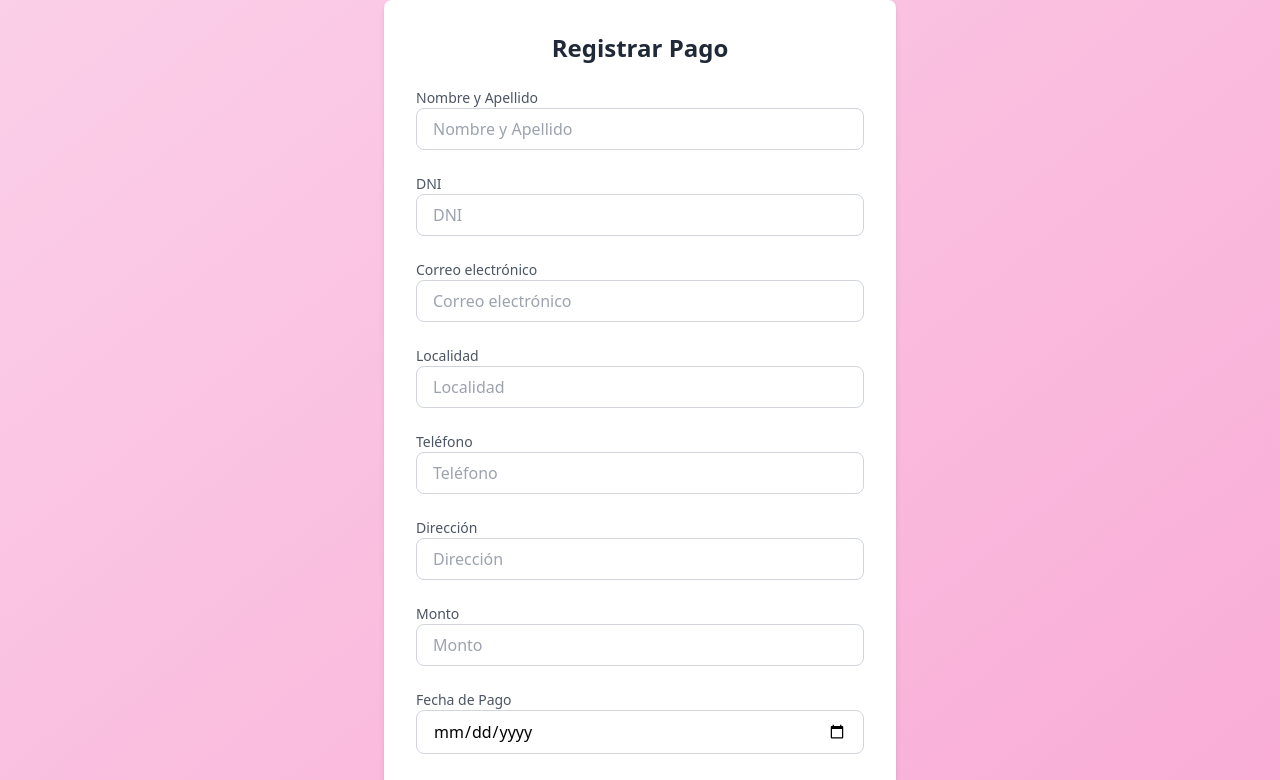
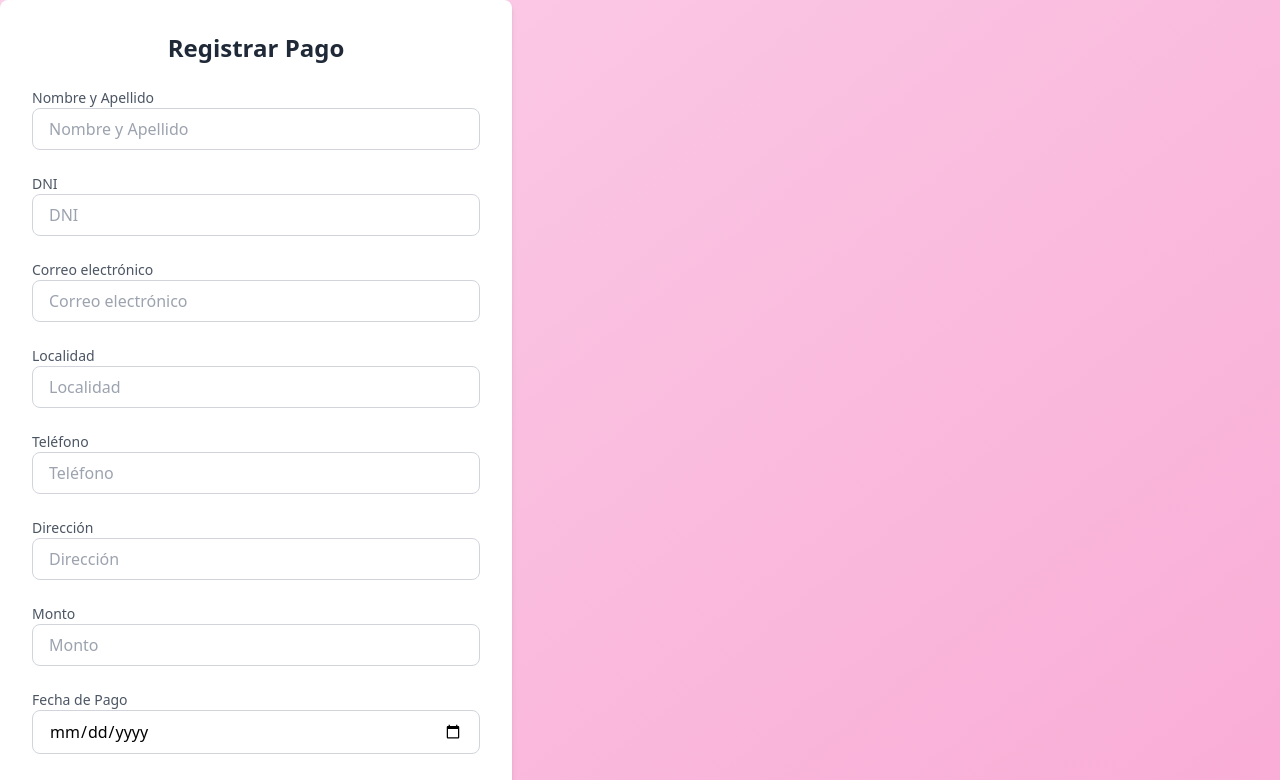
Before and after one commit to francogodoyy/pagos, a Next.js app: page /pagos/nuevo-pago in a window 1280 px wide. Shown: the top 780 px of the page. Built offline with nearby package versions, Linux system fonts and the light colour scheme.

Commit message:
testing colors

```diff
--- a/app/pagos/nuevo-pago/page.jsx
+++ b/app/pagos/nuevo-pago/page.jsx
@@ -56,7 +56,7 @@
   }
 
   return (
-    <div className="flex items-center justify-center min-h-screen bg-gradient-to-br from-pink-200 to-pink-300">
+    <div className="min-h-screen bg-gradient-to-br from-pink-200 to-pink-300">
       <form
         onSubmit={handleSubmit}
         className="w-full max-w-lg bg-white rounded-lg shadow-md p-8 space-y-6"
--- a/app/pagos/page.jsx
+++ b/app/pagos/page.jsx
@@ -128,7 +128,7 @@
   };
 
   return (
-    <div className="flex items-center justify-center min-h-screen bg-gradient-to-br from-pink-200 to-pink-300">
+    <div className="min-h-screen bg-gradient-to-br from-pink-200 to-pink-300">
       {/* Logo centrado arriba del título */}
       <div className="flex justify-center mb-4">
         <img
```
